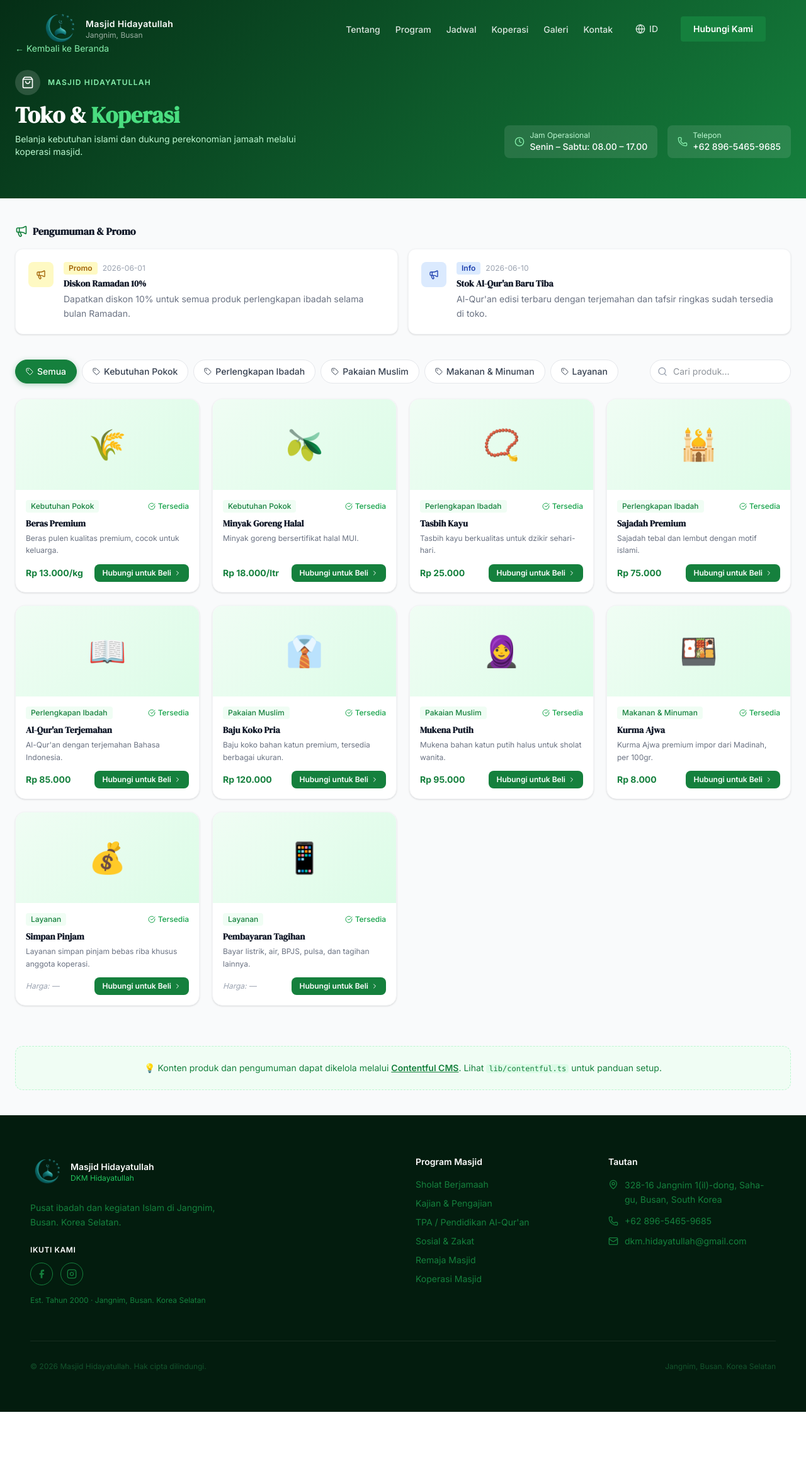
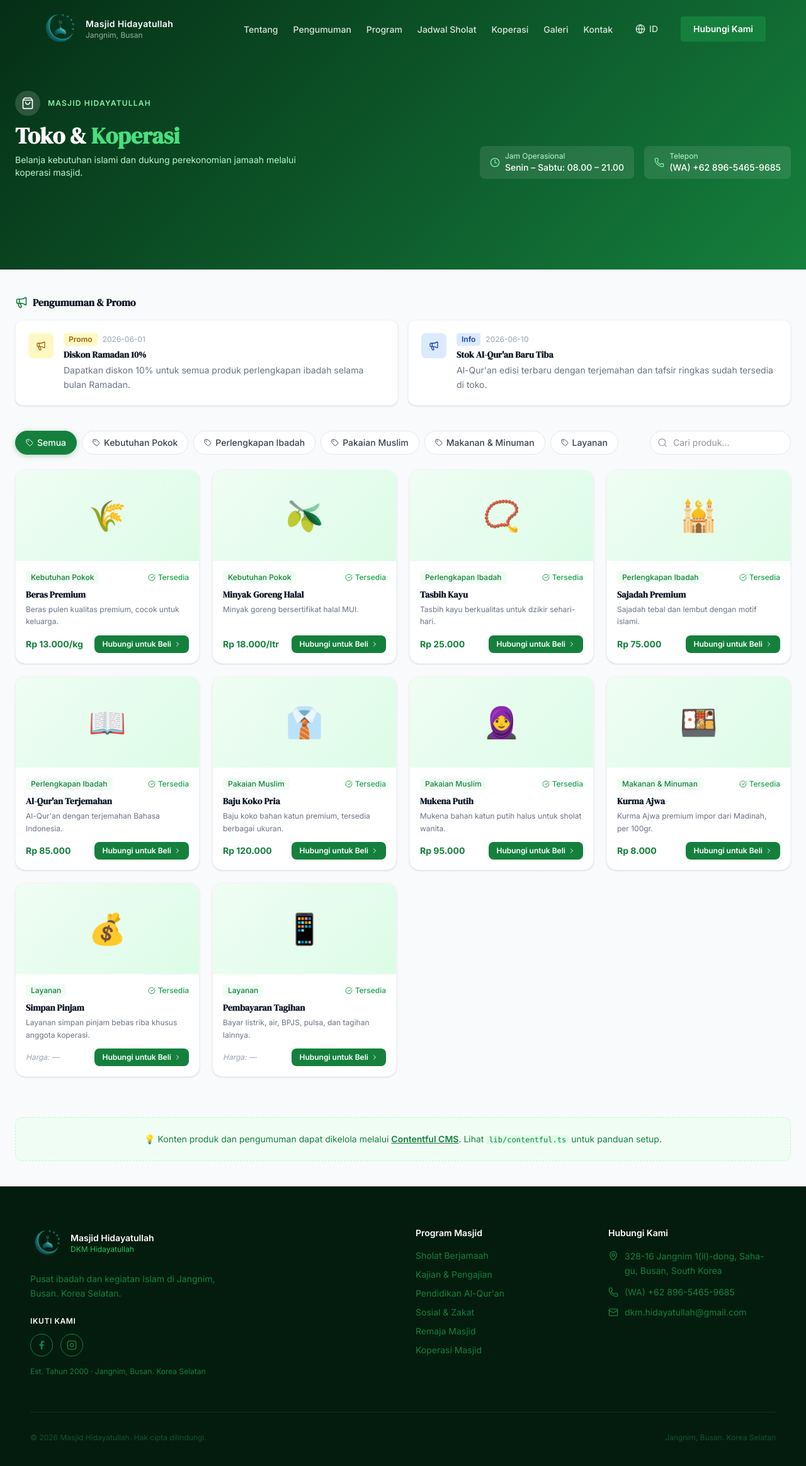
Before and after one commit to impossiblephrase/masjid-hidayatullah, a Next.js app: page /koperasi in a window 1280 px wide. Shown: the top 2328 px of the page at 63% size. Before the commit the page ends 2242 px from the top, so only its background shows below. Built offline with nearby package versions, Linux system fonts and the light colour scheme.

Commit message:
re-arrange

```diff
--- a/app/data.ts
+++ b/app/data.ts
@@ -5,7 +5,7 @@ export const MOSQUE = {
   NAME:      "Masjid Hidayatullah",
   LOCATION:  "Jangnim, Busan. Korea Selatan",
   ADDRESS:   "328-16 Jangnim 1(il)-dong, Saha-gu, Busan, South Korea",
-  PHONE:     "+62 896-5465-9685",
+  PHONE:     "(WA) +62 896-5465-9685",
   EMAIL:     "dkm.hidayatullah@gmail.com",
   FOUNDED:   "Tahun 2000",
   FACEBOOK:  "https://www.facebook.com/MasjidHidayatullah2016",
@@ -39,7 +39,7 @@ export const PROGRAMS = [
   },
   {
     icon: "school",
-    title:    { id: "TPA / Pendidikan Al-Qur'an", en: "Quran Education (TPA)",      ko: "꾸란 교육" },
+    title:    { id: "Pendidikan Al-Qur'an", en: "Quran Education",      ko: "꾸란 교육" },
     description:     { id: "Taman Pendidikan Al-Qur'an untuk anak-anak dengan metode iqro dan tahsin.",
                 en: "Quran education center for children using the iqro and tahsin method.",
                 ko: "이크로 및 타흐신 방법을 사용한 어린이 꾸란 교육 센터." },
--- a/app/galeri/page.tsx
+++ b/app/galeri/page.tsx
@@ -64,13 +64,9 @@ export default function GaleriPage() {
 
   return (
     <div className="min-h-screen bg-gray-50">
-      <div className="text-white py-16 px-6"
+      <div className="text-white py-36 px-6"
            style={{ background: "linear-gradient(135deg, #052e16 0%, #15803d 100%)" }}>
         <div className="max-w-7xl mx-auto">
-          <Link href="/" className="inline-flex items-center gap-2 text-green-300 text-sm hover:text-white transition-colors mb-6">
-            <ArrowLeft className="w-4 h-4" />
-            {t(lang, "galeri_back")}
-          </Link>
           <div className="flex flex-col md:flex-row md:items-end justify-between gap-6">
             <div>
               <div className="flex items-center gap-3 mb-3">
--- a/app/i18n.ts
+++ b/app/i18n.ts
@@ -86,7 +86,7 @@ export const TRANSLATIONS = {
     koperasi_produk:    "Produk Tersedia",
     koperasi_layanan:   "Layanan Koperasi",
     koperasi_jam:       "Jam Operasional",
-    koperasi_jam_val:   "Senin – Sabtu: 08.00 – 17.00",
+    koperasi_jam_val:   "Senin – Sabtu: 08.00 – 21.00",
     koperasi_jam_val2:  "Minggu / Hari Raya: 08.00 – 12.00",
     koperasi_benefit:   "Manfaat Bergabung",
     koperasi_cta:       "Gabung Koperasi",
@@ -115,7 +115,7 @@ export const TRANSLATIONS = {
 
     // Footer
     footer_tagline:  "Pusat ibadah dan kegiatan Islam di Jangnim, Busan. Korea Selatan.",
-    footer_links:    "Tautan",
+    footer_links:    "Hubungi Kami",
     footer_program:  "Program Masjid",
     footer_copy:     "Masjid Hidayatullah. Hak cipta dilindungi.",
     footer_social:   "Ikuti Kami",
@@ -269,7 +269,7 @@ export const TRANSLATIONS = {
     koperasi_produk:    "Available Products",
     koperasi_layanan:   "Cooperative Services",
     koperasi_jam:       "Operating Hours",
-    koperasi_jam_val:   "Mon – Sat: 08:00 – 17:00",
+    koperasi_jam_val:   "Mon – Sat: 08:00 – 21:00",
     koperasi_jam_val2:  "Sun / Holidays: 08:00 – 12:00",
     koperasi_benefit:   "Benefits of Joining",
     koperasi_cta:       "Join Cooperative",
@@ -294,7 +294,7 @@ export const TRANSLATIONS = {
     contact_placeholder_msg:   "Write your message...",
 
     footer_tagline:  "Center of Islamic worship and activities in Jangnim, Busan. South Korea.",
-    footer_links:    "Links",
+    footer_links:    "Contact Us",
     footer_program:  "Mosque Programs",
     footer_copy:     "Masjid Hidayatullah. All rights reserved.",
     footer_social:   "Follow Us",
@@ -446,7 +446,7 @@ export const TRANSLATIONS = {
     koperasi_produk:    "판매 상품",
     koperasi_layanan:   "협동조합 서비스",
     koperasi_jam:       "운영 시간",
-    koperasi_jam_val:   "월~토: 오전 8시 – 오후 5시",
+    koperasi_jam_val:   "월~토: 오전 8시 – 오후 9시",
     koperasi_jam_val2:  "일요일 / 공휴일: 오전 8시 – 낮 12시",
     koperasi_benefit:   "가입 혜택",
     koperasi_cta:       "협동조합 가입",
@@ -471,7 +471,7 @@ export const TRANSLATIONS = {
     contact_send:    "메시지 보내기",
 
     footer_tagline:  "장림동, 부산의 이슬람 예배 및 활동 중심지.",
-    footer_links:    "링크",
+    footer_links:    "문의하기",
     footer_program:  "모스크 프로그램",
     footer_copy:     "모스크 히다야툴라. 모든 권리 보유.",
     footer_social:   "팔로우하기",
--- a/app/koperasi/page.tsx
+++ b/app/koperasi/page.tsx
@@ -77,12 +77,9 @@ export default function KoperasiPage() {
     <div className="min-h-screen bg-gray-50">
 
       {/* ── Header ── */}
-      <div className="text-white py-16 px-6"
+      <div className="text-white py-36 px-6"
            style={{ background: "linear-gradient(135deg, #052e16 0%, #15803d 100%)" }}>
         <div className="max-w-7xl mx-auto">
-          <Link href="/" className="inline-flex items-center gap-2 text-green-300 text-sm hover:text-white transition-colors mb-6">
-            {t(lang, "kop_back")}
-          </Link>
           <div className="flex flex-col md:flex-row md:items-end justify-between gap-6">
             <div>
               <div className="flex items-center gap-3 mb-3">
--- a/app/pengumuman/page.tsx
+++ b/app/pengumuman/page.tsx
@@ -68,13 +68,9 @@ export default function PengumumanPage() {
 
   return (
     <div className="min-h-screen bg-gray-50">
-      <div className="text-white py-16 px-6"
+      <div className="text-white py-36 px-6"
            style={{ background: "linear-gradient(135deg, #052e16 0%, #15803d 100%)" }}>
         <div className="max-w-7xl mx-auto">
-          <Link href="/" className="inline-flex items-center gap-2 text-green-300 text-sm hover:text-white transition-colors mb-6">
-            <ArrowLeft className="w-4 h-4" />
-            {t(lang, "pengumuman_back")}
-          </Link>
           <div className="flex flex-col md:flex-row md:items-end justify-between gap-6">
             <div>
               <div className="flex items-center gap-3 mb-3">
--- a/app/programs/page.tsx
+++ b/app/programs/page.tsx
@@ -74,7 +74,7 @@ export default function ProgramsPage() {
 
   return (
     <div className="min-h-screen bg-gray-50">
-      <div className="text-white py-16 px-6"
+      <div className="text-white py-36 px-6"
            style={{ background: "linear-gradient(135deg, #052e16 0%, #15803d 100%)" }}>
         <div className="max-w-7xl mx-auto">
           <div className="flex flex-col md:flex-row md:items-end justify-between gap-6">
--- a/components/Footer.tsx
+++ b/components/Footer.tsx
@@ -73,7 +73,7 @@ export default function Footer() {
             <ul className="space-y-2.5 text-sm">
               {PROGRAMS.map(p => (
                 <li key={p.slug}>
-                  <a href="/#services" className="text-green-700 hover:text-green-400 transition-colors">
+                  <a href="/programs" className="text-green-700 hover:text-green-400 transition-colors">
                     {p.title[lang as keyof typeof p.title]}
                   </a>
                 </li>
--- a/components/Navbar.tsx
+++ b/components/Navbar.tsx
@@ -35,8 +35,9 @@ export default function Navbar() {
 
   const links = [
     { id: "about",    key: "nav_about"    as const },
+    { id: "pengumuman",  key: "Pengumuman"  as const },
     { id: "services", key: "nav_services" as const },
-    { id: "jadwal",   key: "nav_jadwal"   as const },
+    { id: "jadwal",   key: "Jadwal Sholat"   as const },
     { id: "koperasi", key: "nav_koperasi" as const },
     { id: "gallery",  key: "nav_gallery"  as const },
     { id: "contact",  key: "nav_contact"  as const },
```
Also changed, not shown: app/page.tsx (+10 -10 lines).
